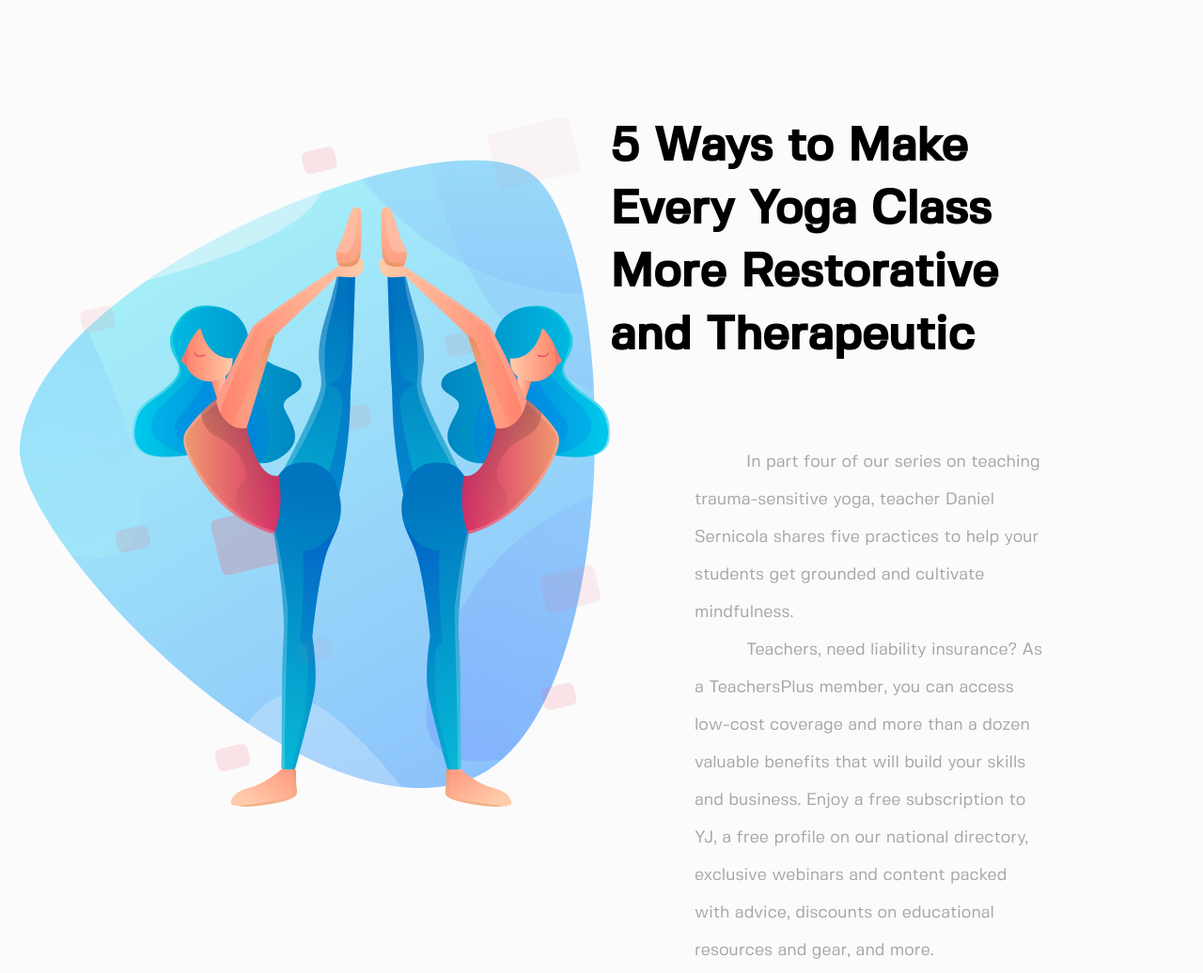
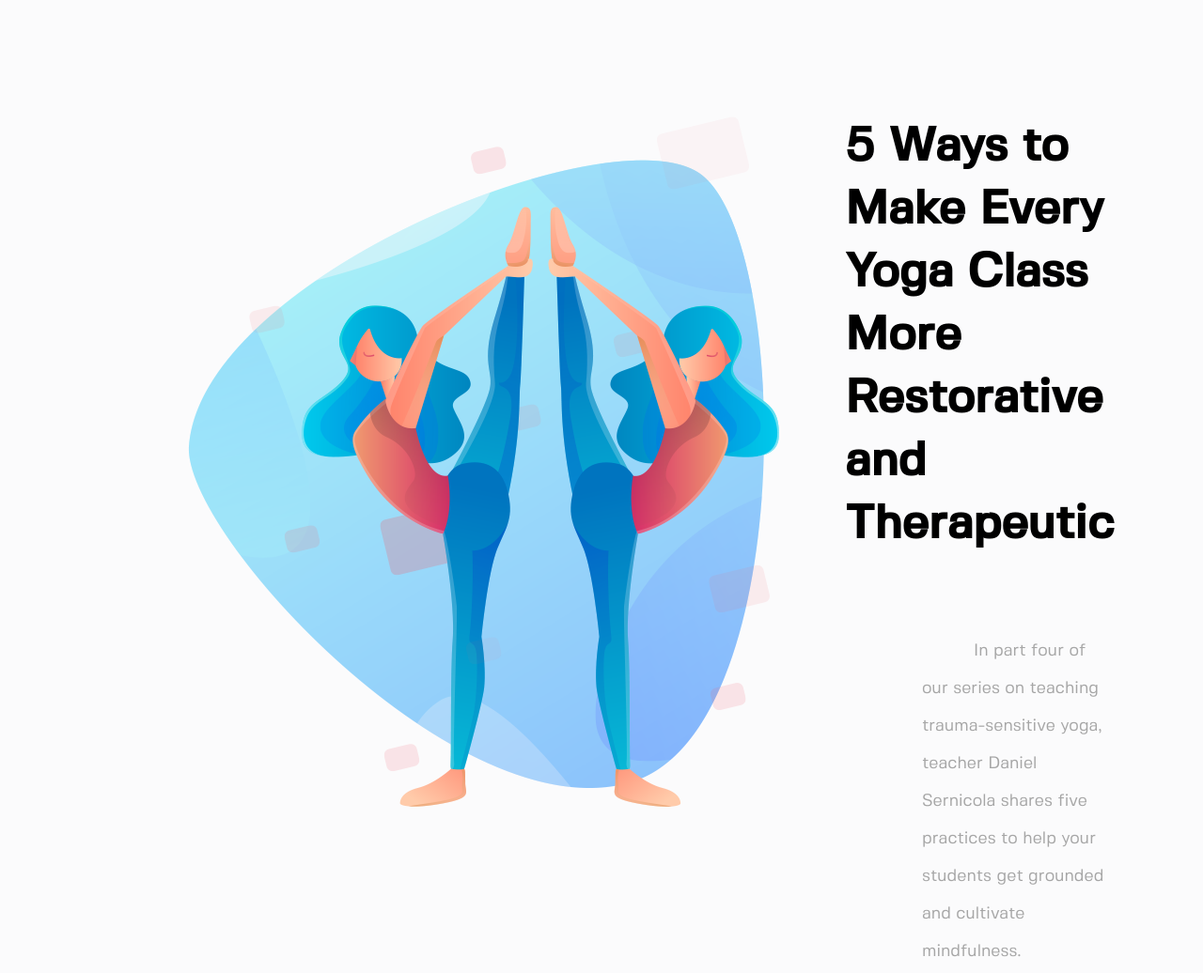
Before and after one commit to amelinayullia/beryoga, a website: page source/index.html in a window 1280 px wide. Shown: the part 6820-7856 px from the top of the page at 94% size. Drawn offline with nearby package versions, Linux system fonts and the light colour scheme; files that its build step writes are made by us from their sources.

Commit message:
makes edits in the block ways

```diff
--- a/source/sass/blocks/ways.scss
+++ b/source/sass/blocks/ways.scss
@@ -5,13 +5,14 @@
   .ways__image {
     max-width: 630px;
     height: 735px;
+    margin-left: 180px;
+    margin-right: 70px;
   }
 
   .ways__inner {
     display: flex;
     flex-direction: column;
-    max-width: 670px;
-    margin-right: 150px;
+    margin-right: 325px;
   }
 
   .ways__title {
@@ -24,7 +25,7 @@
 
   .ways__description {
     margin: 0;
-    margin-left: 90px;
+    margin-left: 82px;
     text-indent: 55px;
     color: rgb(166,166,166);
   }
```
